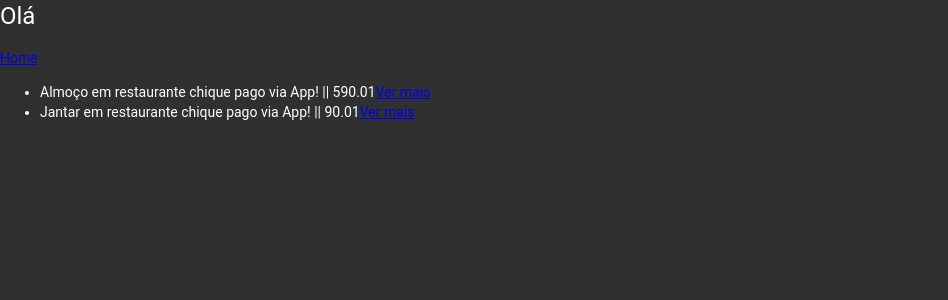
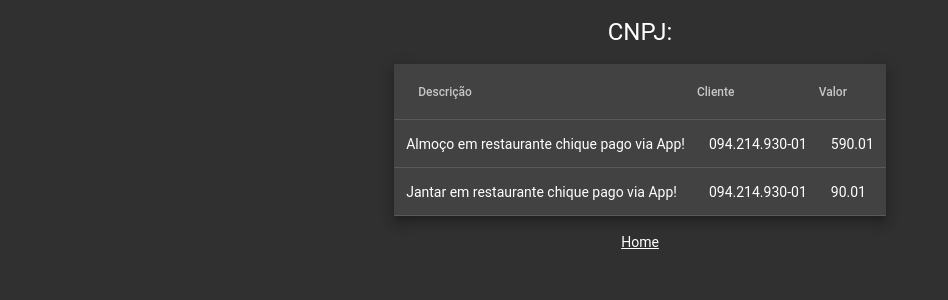
Before and after one commit to hebertmorais/transactions, an Angular app in the folder frontend/: page /transactions in a window 1280 px wide. Shown: the top 300 px of the page, without its empty margins (0-948 px from the left). Built offline with nearby package versions, Linux system fonts and the light colour scheme.

Commit message:
Added table style to transactions

```diff
--- a/frontend/src/app/app.module.ts
+++ b/frontend/src/app/app.module.ts
@@ -11,6 +11,7 @@ import { BrowserAnimationsModule } from '@angular/platform-browser/animations';
 import { MatCardModule } from '@angular/material/card';
 import { MatGridListModule } from '@angular/material/grid-list';
 import { MatButtonModule } from '@angular/material/button';
+import { MatTableModule } from '@angular/material/table';
 
 @NgModule({
   declarations: [
@@ -27,6 +28,7 @@ import { MatButtonModule } from '@angular/material/button';
     MatCardModule,
     MatGridListModule,
     MatButtonModule,
+    MatTableModule
   ],
   providers: [],
   bootstrap: [AppComponent],
--- a/frontend/src/app/components/transactions/transactions.component.css
+++ b/frontend/src/app/components/transactions/transactions.component.css
@@ -0,0 +1,19 @@
+table td {
+  padding: 12px;
+}
+#page-title {
+  text-align: center;
+}
+.main-container {
+  padding: 16px;
+}
+.transactions-table-container {
+  display: flex;
+  flex-direction: column;
+  justify-content: center;
+  align-items: center;
+}
+#back-link {
+  margin: 16px;
+  color: white;
+}
--- a/frontend/src/app/components/transactions/transactions.component.html
+++ b/frontend/src/app/components/transactions/transactions.component.html
@@ -1,8 +1,27 @@
-<h1>Olá {{ currentCnpj }}</h1>
-<a routerLink="/" routerLinkActive="active">Home</a>
-<ul>
-  <li *ngFor="let transaction of transactions">
-    {{ transaction.descricao }} || <span>{{ transaction.valor }}</span>
-    <a [routerLink]="'/transactions/' + transaction.id  ">Ver mais</a>
-  </li>
-</ul>
+<div class="main-container">
+  <h1 id="page-title">CNPJ: {{ currentCnpj }}</h1>
+  <div class="transactions-table-container">
+    <table mat-table [dataSource]="transactions" class="mat-elevation-z8">
+      <ng-container matColumnDef="descricao">
+        <th mat-header-cell *matHeaderCellDef>Descrição</th>
+        <td mat-cell *matCellDef="let transaction">
+          {{ transaction.descricao }}
+        </td>
+      </ng-container>
+      <ng-container matColumnDef="cliente">
+        <th mat-header-cell *matHeaderCellDef>Cliente</th>
+        <td mat-cell *matCellDef="let transaction">
+          {{ transaction.cliente }}
+        </td>
+      </ng-container>
+      <ng-container matColumnDef="valor">
+        <th mat-header-cell *matHeaderCellDef>Valor</th>
+        <td mat-cell *matCellDef="let transaction">{{ transaction.valor }}</td>
+      </ng-container>
+
+      <tr mat-header-row *matHeaderRowDef="displayedColumns"></tr>
+      <tr mat-row *matRowDef="let row; columns: displayedColumns"></tr>
+    </table>
+    <a id="back-link" routerLink="/" routerLinkActive="active">Home</a>
+  </div>
+</div>
--- a/frontend/src/app/components/transactions/transactions.component.ts
+++ b/frontend/src/app/components/transactions/transactions.component.ts
@@ -11,6 +11,7 @@ export class TransactionsComponent implements OnInit {
 
   currentCnpj: string = '';
   transactions: Transaction[] = []
+  displayedColumns = ["descricao", "cliente", "valor"];
 
   constructor(private cnpjService: CnpjService, private transactionsService: TransactionsService) {}
 
```
